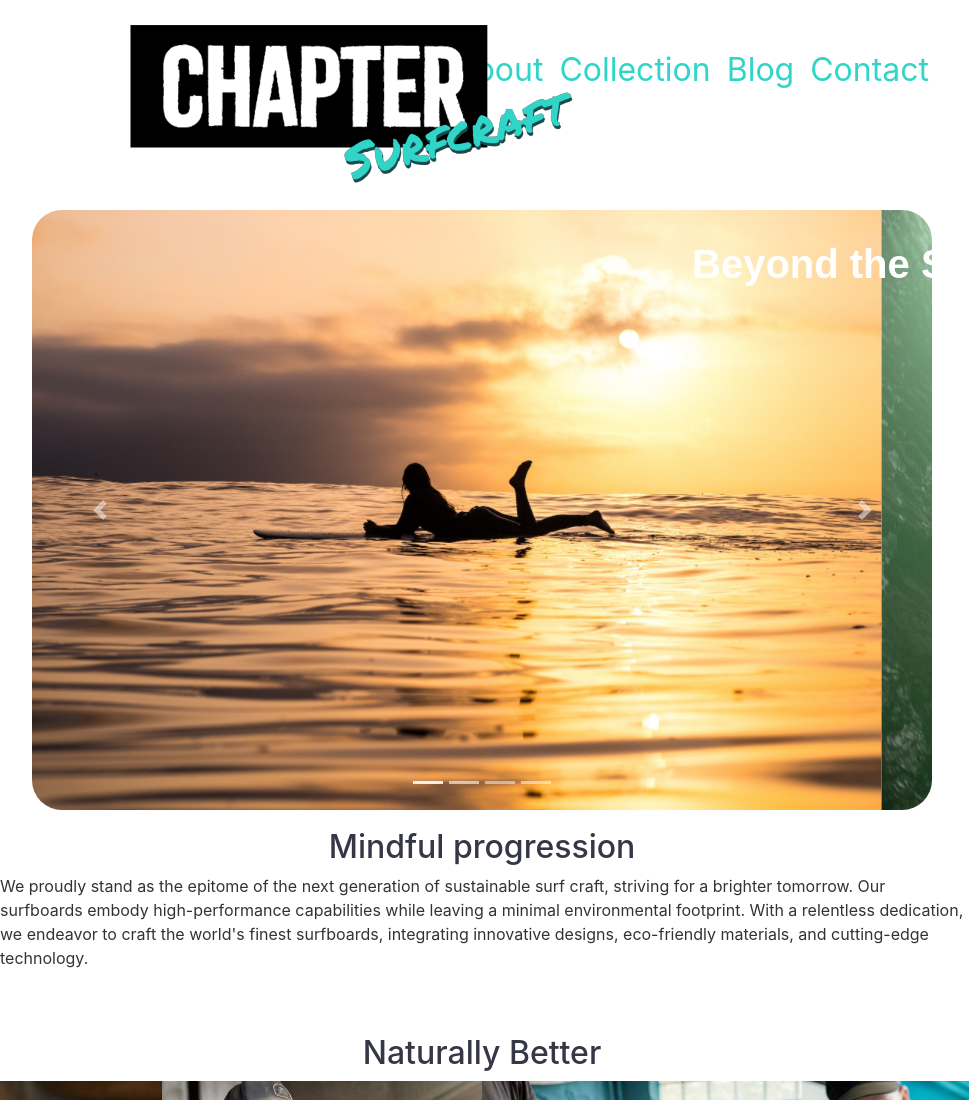
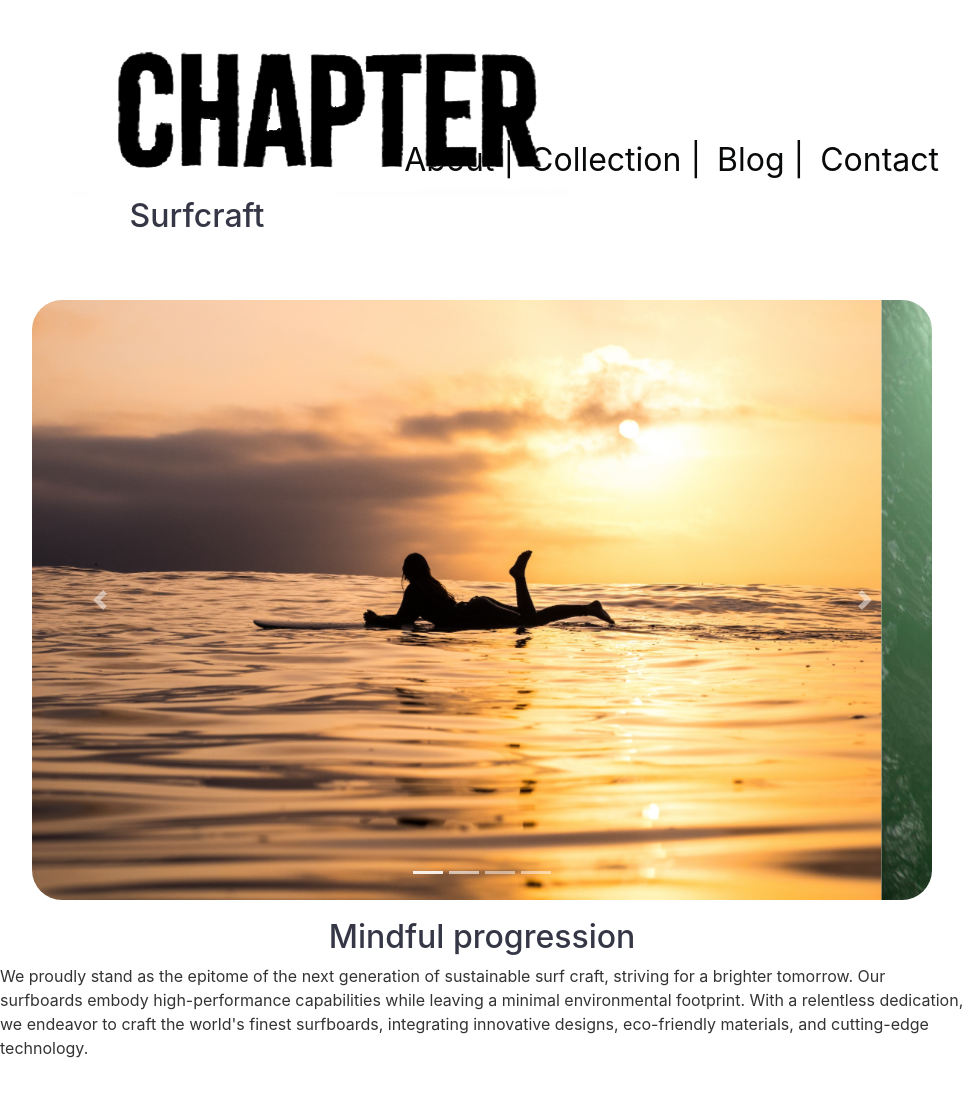
Before and after one commit to Wisbeach/Chapter-surfcraft, a plain HTML site: page index.html in a window 1280 px wide. Shown: the top 1100 px of the page, without its empty margins (158-1127 px from the left). Drawn offline with nearby package versions, Linux system fonts and the light colour scheme; a web font is replaced by a local one.

Commit message:
logo change

```diff
--- a/index.html
+++ b/index.html
@@ -16,20 +16,20 @@
       <nav class="navbar navbar-expand-lg navbar-light-transparent">
         <div class="container">
           <a class="navbar-brand custom-logo" >
-            <img src="images/My project-1 (15).png" href="index.html" alt="Logo">
+            <img src="images/logoresized2-transformed.png" href="index.html" alt="Logo"><h2>Surfcraft</h2>
             <h3 class="custom-h3">Beyond the Sea</h3>
           </a>
 
           <!-- Add the menu items here -->
           <ul class="navbar-nav ml-auto">
             <li class="nav-item">
-              <a class="nav-link" href="about.html">About</a>
+              <a class="nav-link" href="about.html">About |</a>
             </li>
             <li class="nav-item">
-              <a class="nav-link" href="collection.html">Collection</a>
+              <a class="nav-link" href="collection.html">Collection |</a>
             </li>
             <li class="nav-item">
-              <a class="nav-link" href="blog.html">Blog</a>
+              <a class="nav-link" href="blog.html">Blog |</a>
             </li>
             <li class="nav-item">
               <a class="nav-link" href="contact.html">Contact</a>
--- a/styles.css
+++ b/styles.css
@@ -571,7 +571,7 @@ background-color: rgb(53,55,70);
   height: 50px;
   width: 250px;
   top: 20px; /* Adjust the top position as needed */
-  left: 250px; /* Adjust the left position as needed */
+  left: 230px; /* Adjust the left position as needed */
   z-index: 2; /* Position the logo above the carousel */
   /* margin-bottom: 120px; */
 }
@@ -654,21 +654,21 @@ body.blog-page {
 
 .navbar-nav {
   background-color: #fff; /* Replace "your-desired-color" with your preferred background color */
-  margin-top: 30px ;
+  margin-top: 120px ;
   margin-bottom: 30px ;
-  margin-right: 100px;
+  margin-right: 90px;
 }
 
 /* Custom styles for the menu items */
 .navbar-nav .nav-link {
-  color: #30D5C8 !important;
+  color: #080909 !important;
   font-size: 2em;
   text-decoration: none; /* Add this line to remove underline */
 }
 
 /* Add this style for link hover effect */
 .navbar-nav .nav-link:hover {
-  color: #201246 !important;
+  color: #30D5C8 !important;
 }
 
 .shaper-image {
```
Also changed, not shown: images/logoresized2-transformed.png (added).
